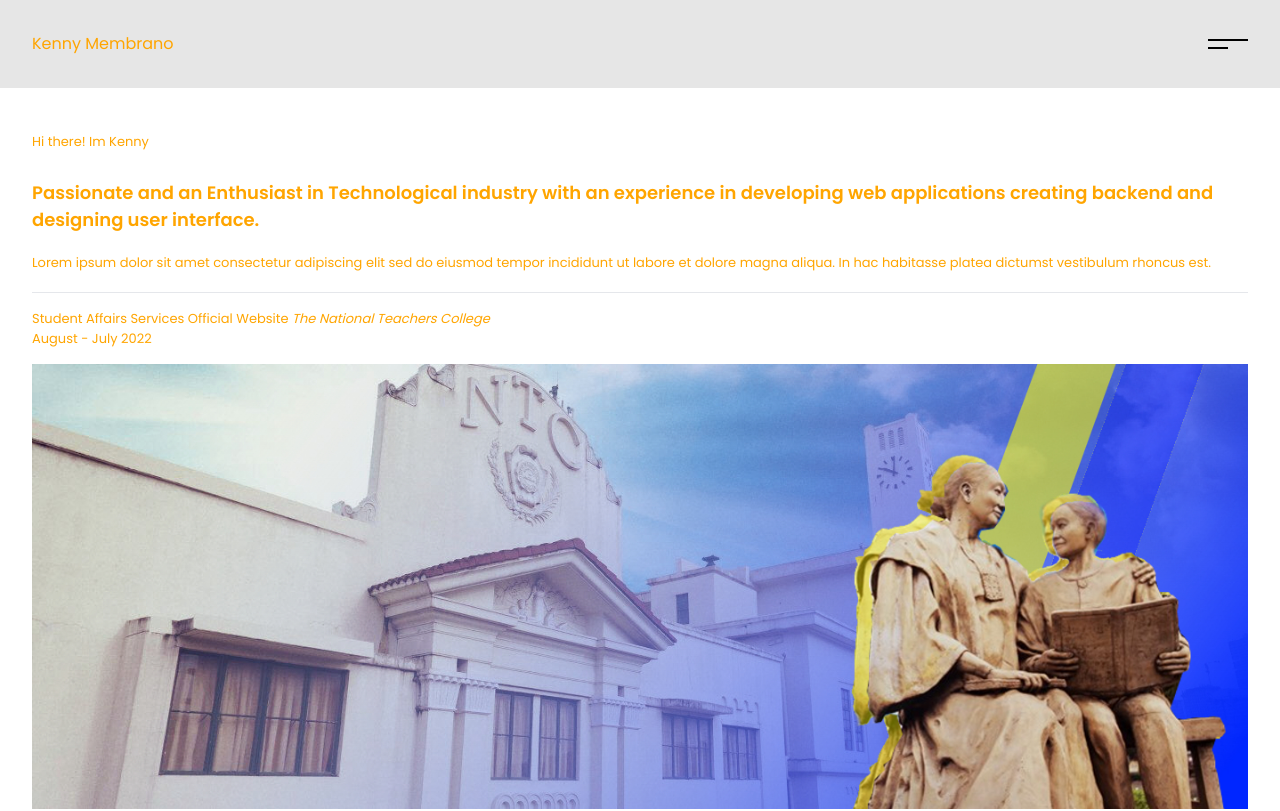
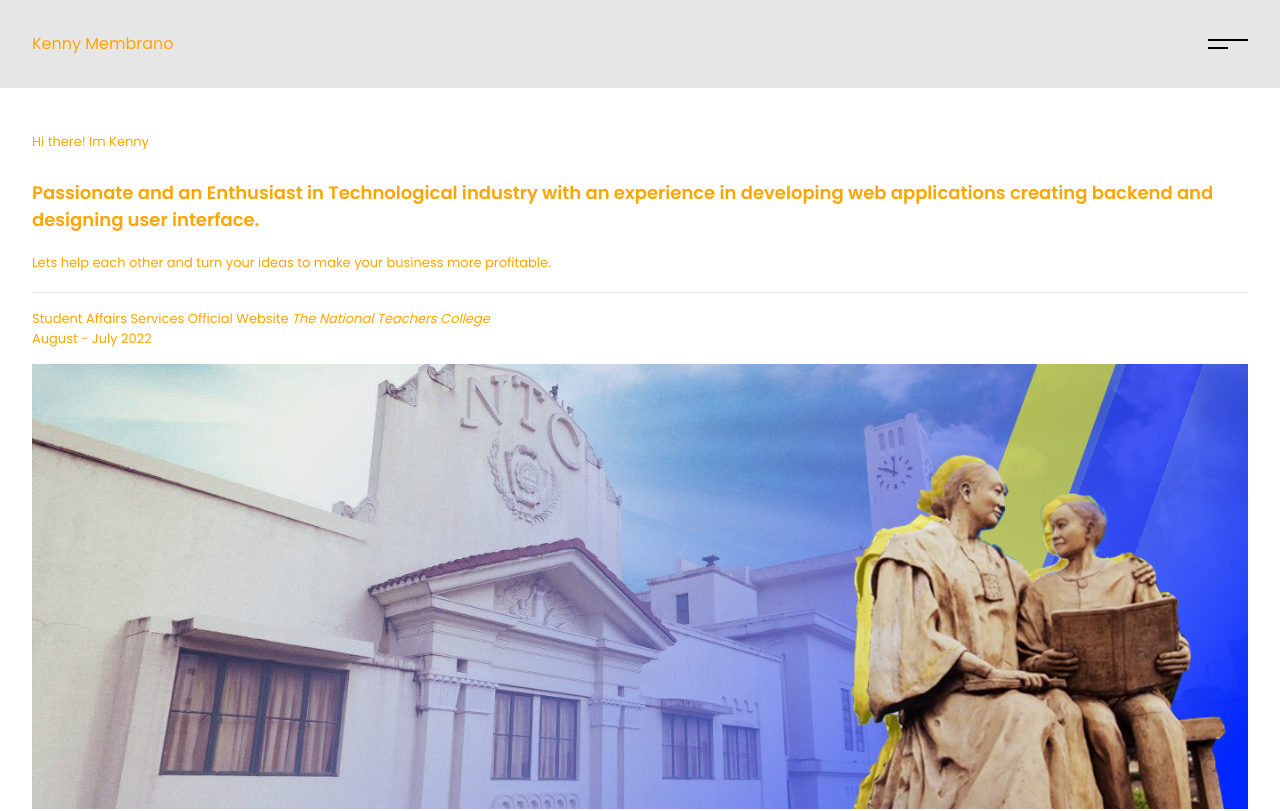
Before and after one commit to Developer-Membrano/Kenny-portfolio, a Next.js app: page / in a window 1280 px wide. Shown: the top 811 px of the page. Built offline with nearby package versions, Linux system fonts and the light colour scheme; a web font is replaced by a local one.

Commit message:
Updating the title description

```diff
--- a/pages/Home.js
+++ b/pages/Home.js
@@ -77,8 +77,8 @@
 
 
                         <p className={Header.Description}>
-                            Lorem ipsum dolor sit amet  consectetur adipiscing elit  sed do eiusmod tempor incididunt
-                            ut labore et dolore magna aliqua. In hac habitasse platea dictumst vestibulum rhoncus est.
+                            Lets help each other and turn your ideas to make
+                            your business more profitable.
                         </p>
                     </div>
 
```
